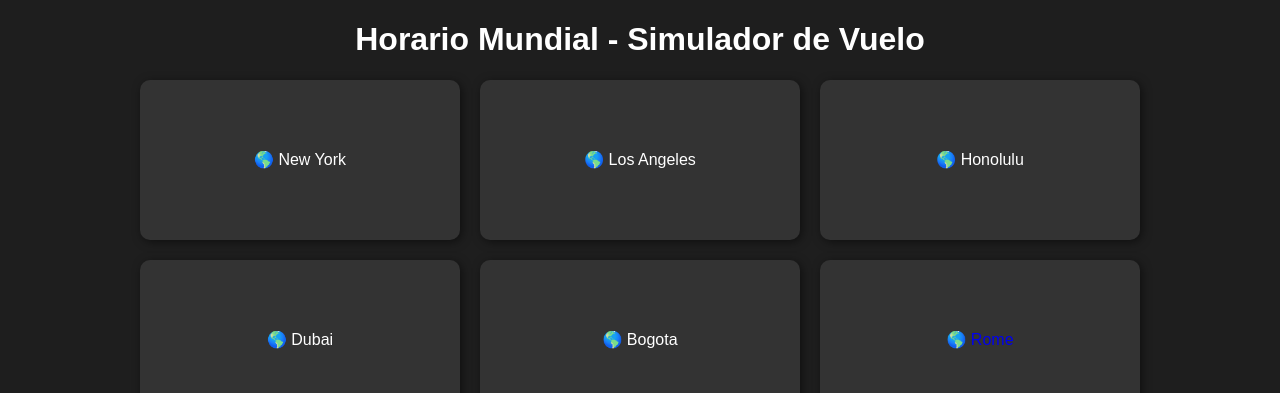
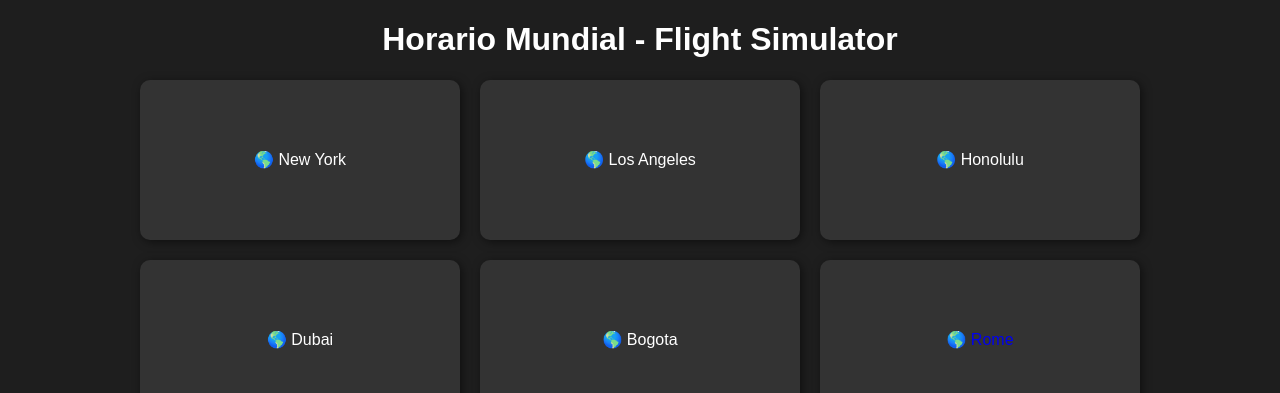
Before and after one commit to Aquiles125/Flightsim, a plain HTML site: page index.html in a window 1280 px wide. Shown: the top 393 px of the page. Drawn offline with Linux system fonts and the light colour scheme.

Commit message:
Update index with map.html

```diff
--- a/index.html
+++ b/index.html
@@ -41,7 +41,7 @@
     </style>
 </head>
 <body>
-    <h1>Horario Mundial - Simulador de Vuelo</h1>
+    <h1>Horario Mundial - Flight Simulator</h1>
     <div class="clock-container">
 
         <!-- New York -->
@@ -239,13 +239,12 @@
 		</div>
     </div> <!-- Fin de clock-container -->
     <script type="text/javascript" src="https://w.24timezones.com/l.js" async></script>
-
 	<div style="width: 100%; height: 600px; overflow: hidden; position: relative;">
-    <iframe src="https://www.worldtimezone.com/index24.php"
-        width="150%" height="1400px"
-        style="position: absolute; top: -225px; left: 34%; border: none; transform: scale(1.2);">
-    </iframe>
-</div>
+    		<iframe src="https://www.worldtimezone.com/index24.php"
+        		width="150%" height="1400px"
+        		style="position: absolute; top: -225px; left: 34%; border: none; transform: scale(1.2);">
+    		</iframe>
+	</div>
 
 </body>
 </html>
```
